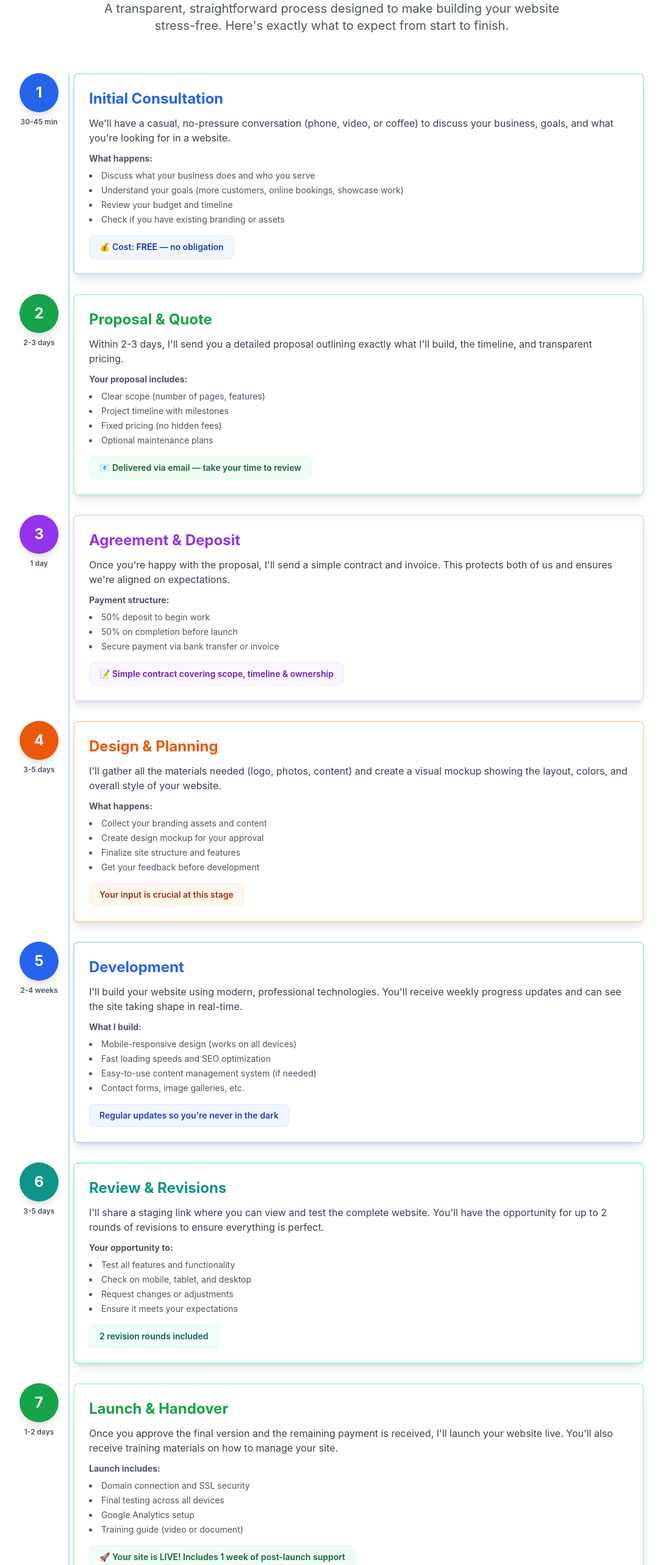
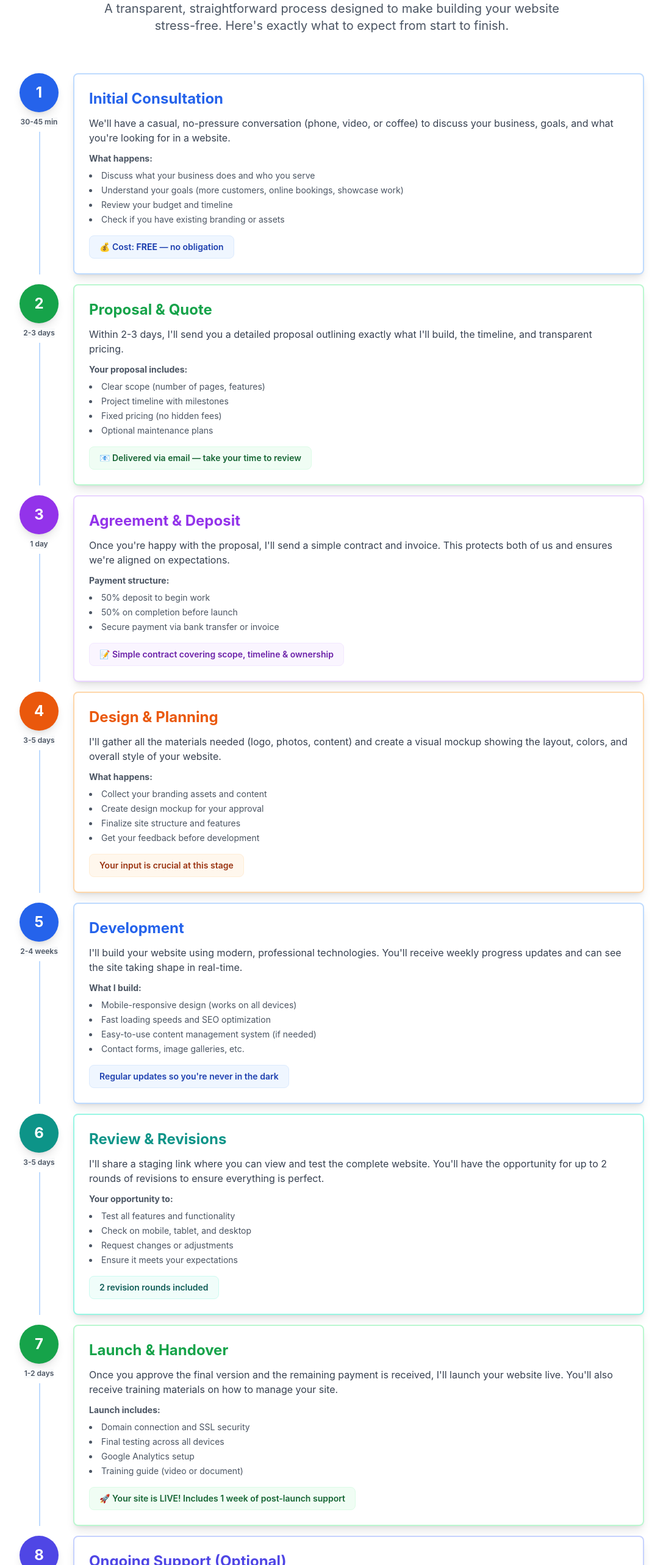
Before and after one commit to Rmcgui/my-portfolio-website, a Nuxt app: page /process in a window 1280 px wide. Shown: the part 200-2766 px from the top of the page at 61% size, without its empty margins (96-1183 px from the left). Built offline with nearby package versions, Linux system fonts and the light colour scheme.

Commit message:
fixed process view line spaces

```diff
--- a/app/pages/process.vue
+++ b/app/pages/process.vue
@@ -12,17 +12,20 @@
 
       <!-- Process Timeline -->
       <div class="relative">
-        <!-- Vertical Timeline Bar (desktop only) -->
-        <div class="hidden md:block absolute left-20 top-0 bottom-0 w-0.5 bg-blue-200"></div>
-
-        <div class="space-y-8">
+        <div class="space-y-4">
           <!-- Step 1 -->
           <div class="relative flex gap-4 md:gap-6">
-            <div class="flex-shrink-0 flex flex-col items-center">
+            <div class="flex-shrink-0 flex flex-col items-center relative">
+              <!-- Circle -->
               <div class="w-12 h-12 md:w-16 md:h-16 bg-blue-600 rounded-full flex items-center justify-center text-white font-bold text-lg md:text-2xl shadow-lg relative z-10">
                 1
               </div>
-              <p class="text-xs text-gray-600 font-semibold mt-2">30-45 min</p>
+              <!-- Duration text -->
+              <p class="text-xs text-gray-600 font-semibold mt-2 relative z-10 bg-gray-50">30-45 min</p>
+              <!-- Spacer div to push line down -->
+              <div class="h-2"></div>
+              <!-- Vertical line starts after spacer -->
+              <div class="absolute left-6 md:left-8 top-20 md:top-24 bottom-0 w-0.5 bg-blue-200"></div>
             </div>
             <div class="flex-1 bg-white p-4 md:p-6 rounded-lg shadow-lg border-2 border-blue-200">
               <h3 class="text-xl md:text-2xl font-bold mb-3 text-blue-600">Initial Consultation</h3>
@@ -46,11 +49,13 @@
 
           <!-- Step 2 -->
           <div class="relative flex gap-4 md:gap-6">
-            <div class="flex-shrink-0 flex flex-col items-center">
+            <div class="flex-shrink-0 flex flex-col items-center relative">
               <div class="w-12 h-12 md:w-16 md:h-16 bg-green-600 rounded-full flex items-center justify-center text-white font-bold text-lg md:text-2xl shadow-lg relative z-10">
                 2
               </div>
-              <p class="text-xs text-gray-600 font-semibold mt-2">2-3 days</p>
+              <p class="text-xs text-gray-600 font-semibold mt-2 relative z-10 bg-gray-50">2-3 days</p>
+              <div class="h-2"></div>
+              <div class="absolute left-6 md:left-8 top-20 md:top-24 bottom-0 w-0.5 bg-blue-200"></div>
             </div>
             <div class="flex-1 bg-white p-4 md:p-6 rounded-lg shadow-lg border-2 border-green-200">
               <h3 class="text-xl md:text-2xl font-bold mb-3 text-green-600">Proposal & Quote</h3>
@@ -74,11 +79,13 @@
 
           <!-- Step 3 -->
           <div class="relative flex gap-4 md:gap-6">
-            <div class="flex-shrink-0 flex flex-col items-center">
+            <div class="flex-shrink-0 flex flex-col items-center relative">
               <div class="w-12 h-12 md:w-16 md:h-16 bg-purple-600 rounded-full flex items-center justify-center text-white font-bold text-lg md:text-2xl shadow-lg relative z-10">
                 3
               </div>
-              <p class="text-xs text-gray-600 font-semibold mt-2">1 day</p>
+              <p class="text-xs text-gray-600 font-semibold mt-2 relative z-10 bg-gray-50">1 day</p>
+              <div class="h-2"></div>
+              <div class="absolute left-6 md:left-8 top-20 md:top-24 bottom-0 w-0.5 bg-blue-200"></div>
             </div>
             <div class="flex-1 bg-white p-4 md:p-6 rounded-lg shadow-lg border-2 border-purple-200">
               <h3 class="text-xl md:text-2xl font-bold mb-3 text-purple-600">Agreement & Deposit</h3>
@@ -101,11 +108,13 @@
 
           <!-- Step 4 -->
           <div class="relative flex gap-4 md:gap-6">
-            <div class="flex-shrink-0 flex flex-col items-center">
+            <div class="flex-shrink-0 flex flex-col items-center relative">
               <div class="w-12 h-12 md:w-16 md:h-16 bg-orange-600 rounded-full flex items-center justify-center text-white font-bold text-lg md:text-2xl shadow-lg relative z-10">
                 4
               </div>
-              <p class="text-xs text-gray-600 font-semibold mt-2">3-5 days</p>
+              <p class="text-xs text-gray-600 font-semibold mt-2 relative z-10 bg-gray-50">3-5 days</p>
+              <div class="h-2"></div>
+              <div class="absolute left-6 md:left-8 top-20 md:top-24 bottom-0 w-0.5 bg-blue-200"></div>
             </div>
             <div class="flex-1 bg-white p-4 md:p-6 rounded-lg shadow-lg border-2 border-orange-200">
               <h3 class="text-xl md:text-2xl font-bold mb-3 text-orange-600">Design & Planning</h3>
@@ -129,11 +138,13 @@
 
           <!-- Step 5 -->
           <div class="relative flex gap-4 md:gap-6">
-            <div class="flex-shrink-0 flex flex-col items-center">
+            <div class="flex-shrink-0 flex flex-col items-center relative">
               <div class="w-12 h-12 md:w-16 md:h-16 bg-blue-600 rounded-full flex items-center justify-center text-white font-bold text-lg md:text-2xl shadow-lg relative z-10">
                 5
               </div>
-              <p class="text-xs text-gray-600 font-semibold mt-2">2-4 weeks</p>
+              <p class="text-xs text-gray-600 font-semibold mt-2 relative z-10 bg-gray-50">2-4 weeks</p>
+              <div class="h-2"></div>
+              <div class="absolute left-6 md:left-8 top-20 md:top-24 bottom-0 w-0.5 bg-blue-200"></div>
             </div>
             <div class="flex-1 bg-white p-4 md:p-6 rounded-lg shadow-lg border-2 border-blue-200">
               <h3 class="text-xl md:text-2xl font-bold mb-3 text-blue-600">Development</h3>
@@ -157,11 +168,13 @@
 
           <!-- Step 6 -->
           <div class="relative flex gap-4 md:gap-6">
-            <div class="flex-shrink-0 flex flex-col items-center">
+            <div class="flex-shrink-0 flex flex-col items-center relative">
               <div class="w-12 h-12 md:w-16 md:h-16 bg-teal-600 rounded-full flex items-center justify-center text-white font-bold text-lg md:text-2xl shadow-lg relative z-10">
                 6
               </div>
-              <p class="text-xs text-gray-600 font-semibold mt-2">3-5 days</p>
+              <p class="text-xs text-gray-600 font-semibold mt-2 relative z-10 bg-gray-50">3-5 days</p>
+              <div class="h-2"></div>
+              <div class="absolute left-6 md:left-8 top-20 md:top-24 bottom-0 w-0.5 bg-blue-200"></div>
             </div>
             <div class="flex-1 bg-white p-4 md:p-6 rounded-lg shadow-lg border-2 border-teal-200">
               <h3 class="text-xl md:text-2xl font-bold mb-3 text-teal-600">Review & Revisions</h3>
@@ -185,11 +198,13 @@
 
           <!-- Step 7 -->
           <div class="relative flex gap-4 md:gap-6">
-            <div class="flex-shrink-0 flex flex-col items-center">
+            <div class="flex-shrink-0 flex flex-col items-center relative">
               <div class="w-12 h-12 md:w-16 md:h-16 bg-green-600 rounded-full flex items-center justify-center text-white font-bold text-lg md:text-2xl shadow-lg relative z-10">
                 7
               </div>
-              <p class="text-xs text-gray-600 font-semibold mt-2">1-2 days</p>
+              <p class="text-xs text-gray-600 font-semibold mt-2 relative z-10 bg-gray-50">1-2 days</p>
+              <div class="h-2"></div>
+              <div class="absolute left-6 md:left-8 top-20 md:top-24 bottom-0 w-0.5 bg-blue-200"></div>
             </div>
             <div class="flex-1 bg-white p-4 md:p-6 rounded-lg shadow-lg border-2 border-green-200">
               <h3 class="text-xl md:text-2xl font-bold mb-3 text-green-600">Launch & Handover</h3>
@@ -211,13 +226,13 @@
             </div>
           </div>
 
-          <!-- Step 8 -->
+          <!-- Step 8 - Last step, no line below -->
           <div class="relative flex gap-4 md:gap-6">
             <div class="flex-shrink-0 flex flex-col items-center">
               <div class="w-12 h-12 md:w-16 md:h-16 bg-indigo-600 rounded-full flex items-center justify-center text-white font-bold text-lg md:text-2xl shadow-lg relative z-10">
                 8
               </div>
-              <p class="text-xs text-gray-600 font-semibold mt-2">Ongoing</p>
+              <p class="text-xs text-gray-600 font-semibold mt-2 relative z-10">Ongoing</p>
             </div>
             <div class="flex-1 bg-white p-4 md:p-6 rounded-lg shadow-lg border-2 border-indigo-200">
               <h3 class="text-xl md:text-2xl font-bold mb-3 text-indigo-600">Ongoing Support (Optional)</h3>
```
